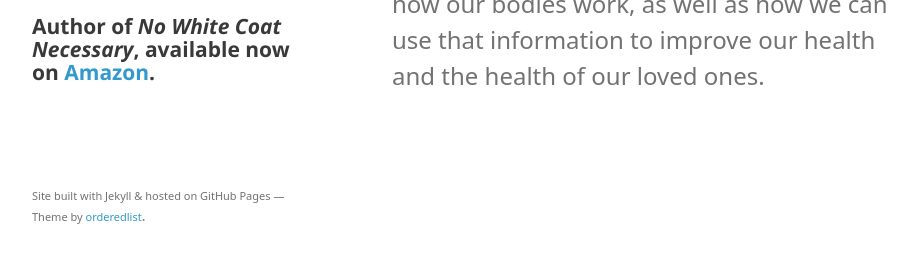
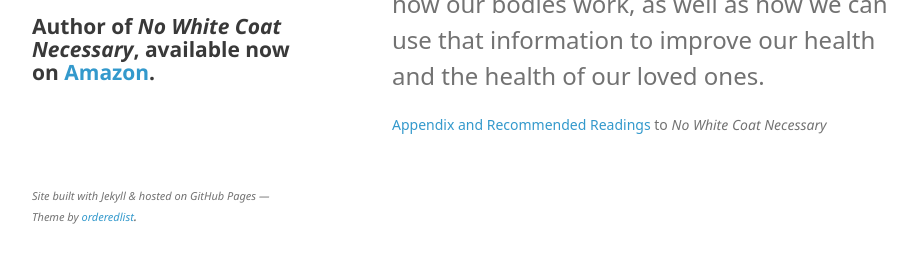
Before and after one commit to marbiru/hsaltzman, a plain HTML site: page index.html in a window 1280 px wide. Shown: the part 504-766 px from the top of the page, without its empty margins (178-1096 px from the left). Drawn offline with Linux system fonts and the light colour scheme; a web font is replaced by a local one.

Commit message:
added link to appendix

```diff
--- a/index.html
+++ b/index.html
@@ -24,6 +24,7 @@
 
         <p style="font-size: 24px">Ever wondered why caffeine and alcohol make you feel so good? Where the fat actually goes when you lose weight? Why you have so much damn snot? This brief, engaging book offers easy-to-understand explanations of the science underlying the questions we ponder about our bodies. Through an everyday health journey from brain chemistry to gut bacteria to metabolism, No White Coat Necessary intrigues and entertains—and empowers us non-scientists to gain practical insights into how our bodies work, as well as how we can use that information to improve our health and the health of our loved ones.</p>
 
+        <p><a href="/appendix">Appendix and Recommended Readings</a> to <em> No White Coat Necessary</a></p>
 
       </section>
 
```
